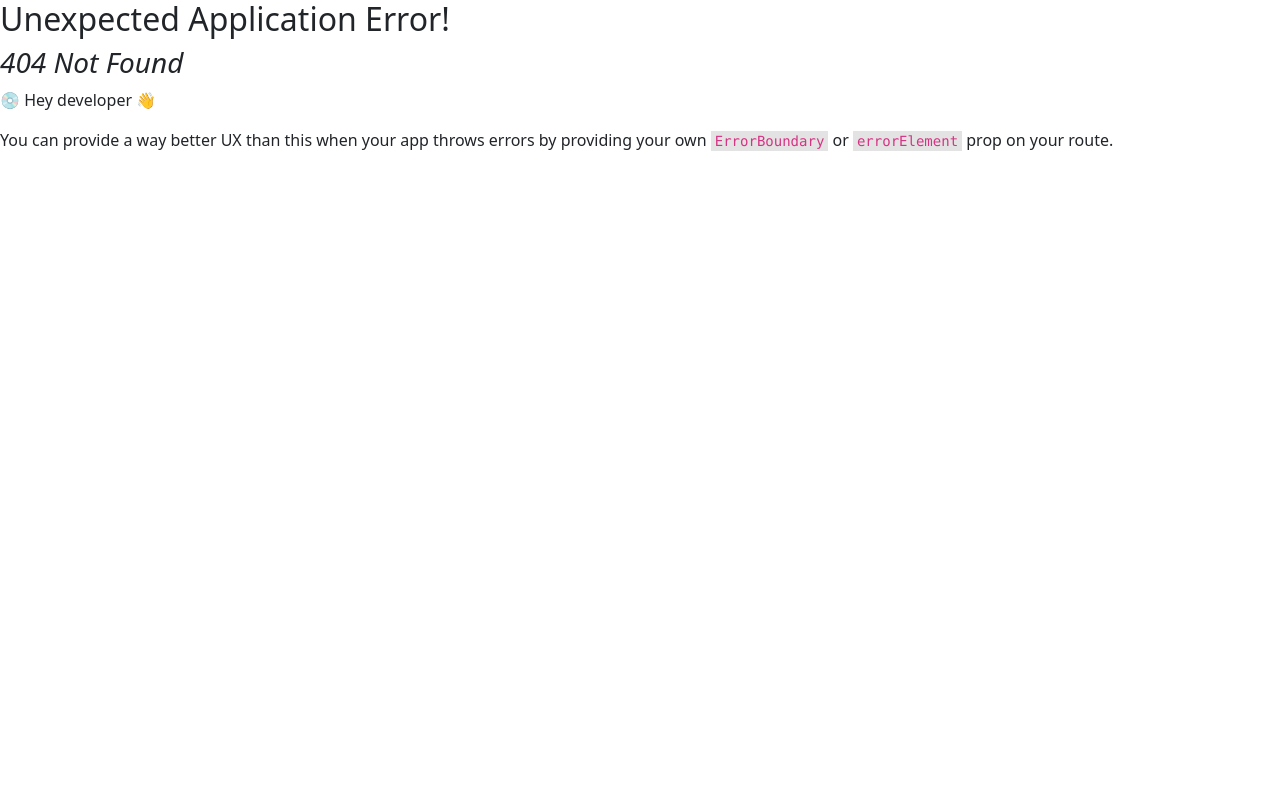
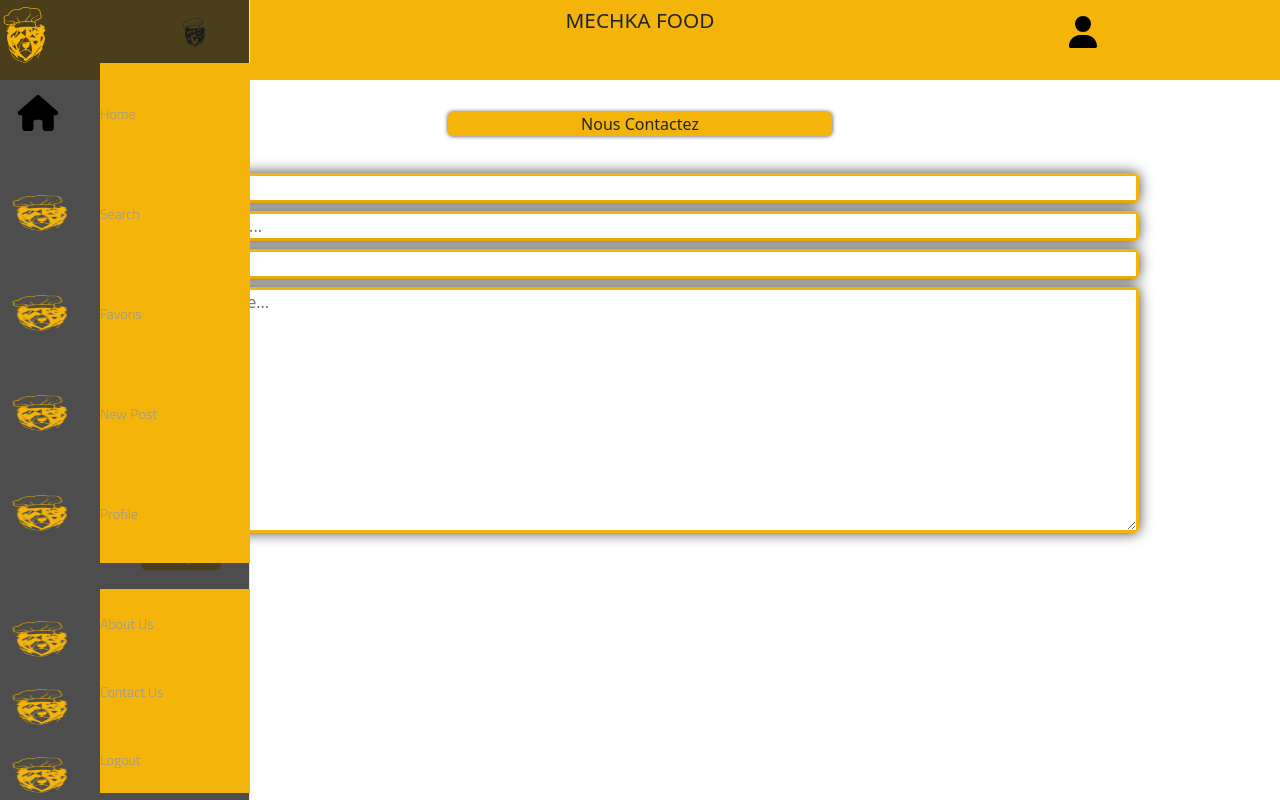
Before and after one commit to WildCodeSchool/Lyon-JS-09-23-P3-mechka-food, a React (Vite) app in the folder frontend/: page /contact in a window 1280 px wide. Before the commit this address had no page. Built offline with nearby package versions, Linux system fonts and the light colour scheme; a web font is replaced by a local one.

Commit message:
add form contact

```diff
--- a/frontend/package.json
+++ b/frontend/package.json
@@ -12,6 +12,7 @@
     "react": "^18.2.0",
     "react-bootstrap": "^2.9.1",
     "react-dom": "^18.2.0",
+    "react-icons": "^4.12.0",
     "react-router-dom": "^6.14.2"
   },
   "devDependencies": {
--- /dev/null
+++ b/frontend/src/components/Contact/Contact.jsx
@@ -0,0 +1,74 @@
+import { CgProfile } from "react-icons/cg";
+import { MdAlternateEmail } from "react-icons/md";
+import { FiMail } from "react-icons/fi";
+import Header from "../Header/Header";
+import Navbar from "../Navbar/Navbar";
+import styles from "./Contact.module.css";
+
+export default function Contact() {
+  return (
+    <>
+      <Header />
+      <div>
+        <div className={styles.title}>Nous Contactez</div>
+        <div className={styles.outline}>
+          <div className={styles.container}>
+            <form>
+              <div className={styles.name}>
+                <span>
+                  <CgProfile />
+                </span>
+                <input
+                  id="nom"
+                  type="text"
+                  placeholder="Nom..."
+                  autoComplete="on"
+                  required
+                />
+              </div>
+              <div className={styles.name}>
+                <span>
+                  <CgProfile />
+                </span>
+                <input
+                  id="prenom"
+                  type="text"
+                  placeholder="Prénom..."
+                  autoComplete="on"
+                  required
+                />
+              </div>
+              <div className={styles.email}>
+                <span>
+                  <MdAlternateEmail />
+                </span>
+                <input
+                  id="email"
+                  type="email"
+                  placeholder="Email..."
+                  autoComplete="on"
+                  required
+                />
+              </div>
+              <div className={styles.message}>
+                <span className="messageIcon">
+                  <FiMail />
+                </span>
+                <textarea
+                  id="message"
+                  cols="30"
+                  rows="10"
+                  placeholder="Message..."
+                  autoComplete="on"
+                  required
+                />
+              </div>
+              <button type="submit">Envoyer</button>
+            </form>
+          </div>
+        </div>
+      </div>
+      <Navbar />
+    </>
+  );
+}
--- /dev/null
+++ b/frontend/src/components/Contact/Contact.module.css
@@ -0,0 +1,97 @@
+.container {
+  display: flex;
+  justify-content: center;
+  align-items: center;
+}
+h1 {
+  font-size: 1.3rem;
+  padding-bottom: 0.7rem;
+}
+.title {
+  background-color: #f5b409;
+  width: 30%;
+  border-radius: 5px;
+  margin-left: 35vw;
+  margin-top: 2rem;
+  display: flex;
+  align-items: center;
+  justify-content: center;
+  box-shadow: 0px 0px 4px 0px rgba(0, 0, 0, 0.75);
+}
+button {
+  width: 5rem;
+  height: 1.8rem;
+  background-color: #f5b409;
+  color: #fff;
+  border: none;
+  border-radius: 5px;
+  cursor: pointer;
+}
+button:hover {
+  background-color: #e0a905;
+}
+form {
+  position: absolute;
+  top: 10rem;
+  margin-left: 5%;
+  margin-right: 5%;
+  background-color: #fff;
+  /* box-shadow: 0px 0px 14px 0px rgba(0, 0, 0, 0.75); */
+  padding: 0.8rem;
+  border-radius: 5px;
+  width: 80%;
+}
+
+span {
+  background-color: #f5b409;
+  width: 3rem;
+  display: flex;
+  align-items: center;
+  justify-content: center;
+}
+.name,
+.email,
+.message {
+  display: flex;
+  border: 3px solid #f5b409;
+  box-shadow: 0px 0px 14px 0px rgba(0, 0, 0, 0.75);
+  border-radius: 5px;
+  margin-bottom: 0.5rem;
+  color: #fff;
+}
+.textarea {
+  width: 100%;
+  border: none;
+  outline: none;
+  color: #f5b409;
+  background-color: transparent;
+  padding: 1rem 0.5rem;
+}
+.input::placeholder {
+  color: #f5b409;
+}
+.textarea::placeholder {
+  color: #f5b409;
+}
+span {
+  background-color: #f5b409;
+  width: 3rem;
+  display: flex;
+  align-items: center;
+  justify-content: center;
+}
+.messageIcon {
+  align-items: flex-start;
+  padding-top: 0.5rem;
+}
+input,
+optgroup,
+select,
+textarea {
+  margin: 0;
+  font-family: inherit;
+  font-size: inherit;
+  line-height: inherit;
+  width: 100%;
+  border: none;
+}
--- a/frontend/src/components/Navbar/Navbar.jsx
+++ b/frontend/src/components/Navbar/Navbar.jsx
@@ -1,3 +1,4 @@
+import { Link } from "react-router-dom";
 import { useEffect } from "react";
 import styles from "./Navbar.module.css";
 import logo from "../../assets/images/logo.png";
@@ -97,7 +98,7 @@ export default function Navar() {
               </a>
             </li>
             <li>
-              <a href="/">
+              <Link to="/contact">
                 <img
                   className={styles.naviconbas}
                   src={logo}
@@ -105,7 +106,7 @@ export default function Navar() {
                 />
                 <i className={styles.fa2x} />
                 <span className={styles.navtext}>Contact Us</span>
-              </a>
+              </Link>
             </li>
             <li>
               <a href="/">
@@ -165,14 +166,14 @@ export default function Navar() {
             </a>
           </li>
           <li>
-            <a href="/">
+            <Link to="/contact">
               <img
                 className={styles.navicon}
                 src={About}
                 alt="logo of application"
               />
               <i className={styles.fa2x} />
-            </a>
+            </Link>
           </li>
         </ul>
       </nav>
--- a/frontend/src/main.jsx
+++ b/frontend/src/main.jsx
@@ -4,11 +4,16 @@ import ReactDOM from "react-dom/client";
 import { createBrowserRouter, RouterProvider } from "react-router-dom";
 
 import App from "./App";
+import Contact from "./components/Contact/Contact";
 
 const router = createBrowserRouter([
   {
     path: "/",
     element: <App />,
+  },
+  {
+    path: "/contact",
+    element: <Contact />,
   },
 ]);
 
```
Also changed, not shown: 2 other files (tests, documents, lock files or other folders).
